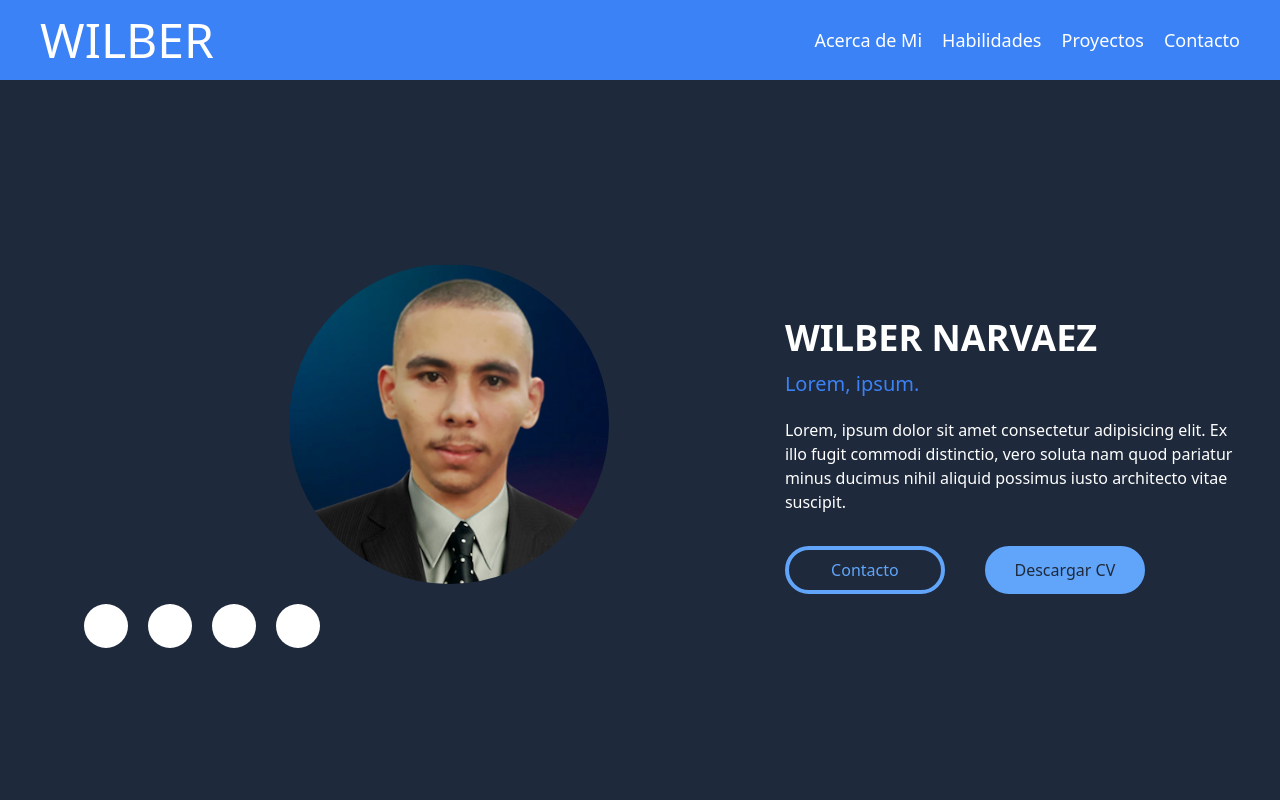
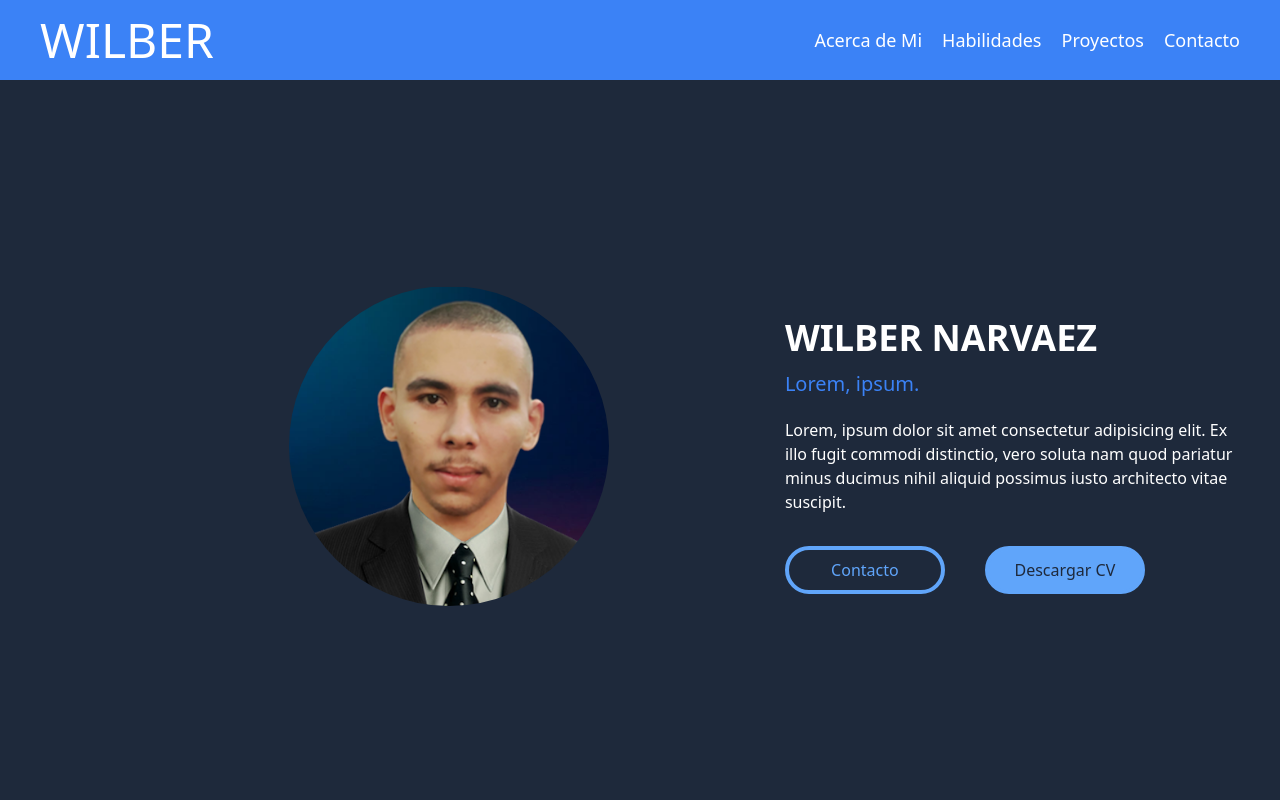
Before and after one commit to wilbernp/my-portfolio, a React (Vite) app: page / in a window 1280 px wide. Shown: the top 800 px of the page. Built offline with nearby package versions, Linux system fonts and the light colour scheme.

Commit message:
add icons to banner links

```diff
--- a/package.json
+++ b/package.json
@@ -14,6 +14,10 @@
     "react-dom": "^18.2.0"
   },
   "devDependencies": {
+    "@iconify/icons-bxl": "^1.2.6",
+    "@iconify/icons-ic": "^1.2.13",
+    "@iconify/icons-mdi": "^1.2.41",
+    "@iconify/react": "^4.1.0",
     "@types/react": "^18.0.27",
     "@types/react-dom": "^18.0.10",
     "@vitejs/plugin-react": "^3.1.0",
--- a/src/data/social-links.data.ts
+++ b/src/data/social-links.data.ts
@@ -1,21 +1,34 @@
 import { ISocialLink } from "@/types/socialLink";
+import githubIcon from '@iconify/icons-mdi/github';
+import gmailIcon from '@iconify/icons-bxl/gmail';
+import linkedinIcon from '@iconify/icons-mdi/linkedin';
+import baselineWhatsapp from '@iconify/icons-ic/baseline-whatsapp';
 
 
 export const contactLinksData:ISocialLink[] =[
+
     {
-        href:"#"
+        href:"#",
+        icon:linkedinIcon,
+        alt:"Linkedin icon"
     },
     {
-        href:"#"
+        href:"#",
+        icon:baselineWhatsapp,
+        alt:"WhatsApp icon"
     },
     {
-        href:"#"
-    }
+        href:"#",
+        icon:githubIcon,
+        alt:"Github icon"
+    },
 ]
 
 export const bannerLinksData:ISocialLink[] = [
     {
-        href:"#"
+        href:"#",
+        icon:gmailIcon,
+        alt:"G-Mail icon"
     },
     ...contactLinksData
 ]
--- a/src/sections/Banner/Banner.tsx
+++ b/src/sections/Banner/Banner.tsx
@@ -1,6 +1,7 @@
 import Button from '@/components/Button/Button'
-import SocialLink from '@/components/SocialLink/SocialLink'
 import { bannerLinksData } from '@/data/social-links.data'
+import { InlineIcon } from '@iconify/react';
+
 
 export default function Banner() {
   return (
@@ -12,17 +13,17 @@ export default function Banner() {
            <img className='w-40 h-40 object-cover rounded-full border-[6px] border-blue-400 sm:border-none sm:w-64 sm:h-64 md:w-72 md:h-72 lg:w-80 lg:h-80' src="/perfil.png" alt="" />
         </div>
         {/* links sociales */}
-        <div className='hidden sm:flex gap-5 mt-5 lg:ml-11'>
+        <div className='hidden sm:flex gap-5 mt-5 lg:ml-11 lg:gap-7'>
           {
             bannerLinksData.map((link, index) => {
               return (
-                  <SocialLink
-                  key={index}
-                  href={link.href}
-                  />
+                  <a href={link.href}>
+                    <InlineIcon icon={link.icon} className='text-blue-400 text-[2.4rem] transition-transform duration-500 hover:scale-125 lg:text-[2.7rem]'/>
+                  </a>
               )
             })
           }
+
         </div>
       </div>
 
--- a/src/types/socialLink.d.ts
+++ b/src/types/socialLink.d.ts
@@ -1,4 +1,8 @@
+import { IconifyIcon } from "@iconify/react";
+
 export interface ISocialLink {
     href:string;
-    label?:string
+    label?:string;
+    icon:IconifyIcon;
+    alt:string;
 }
```
Also changed, not shown: 1 other file (tests, documents, lock files or other folders).
